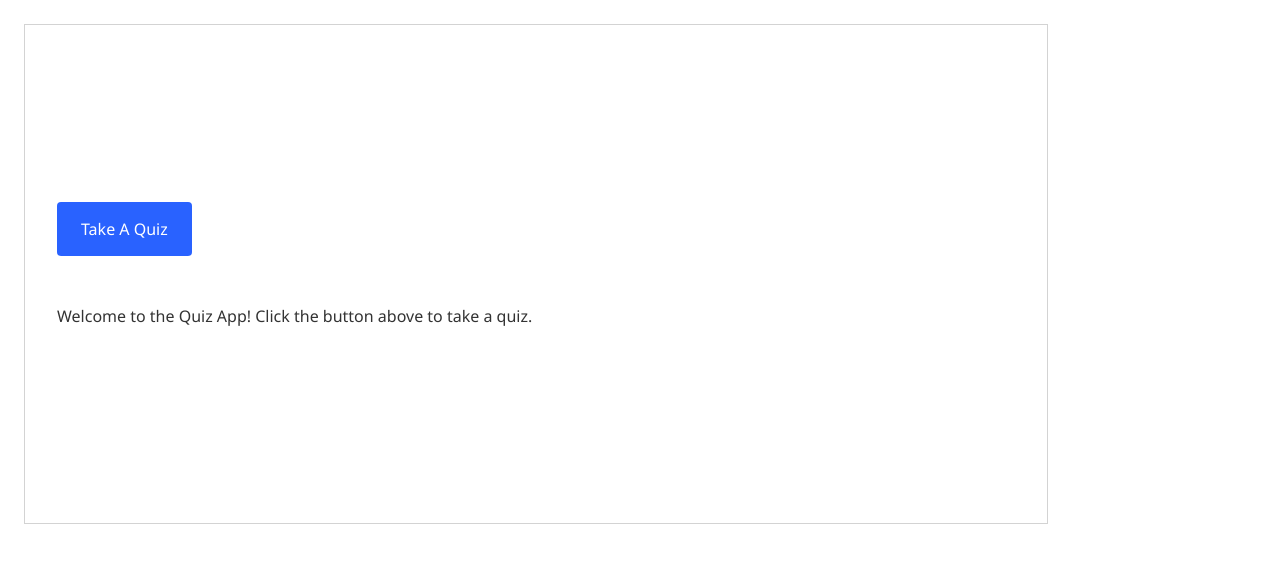
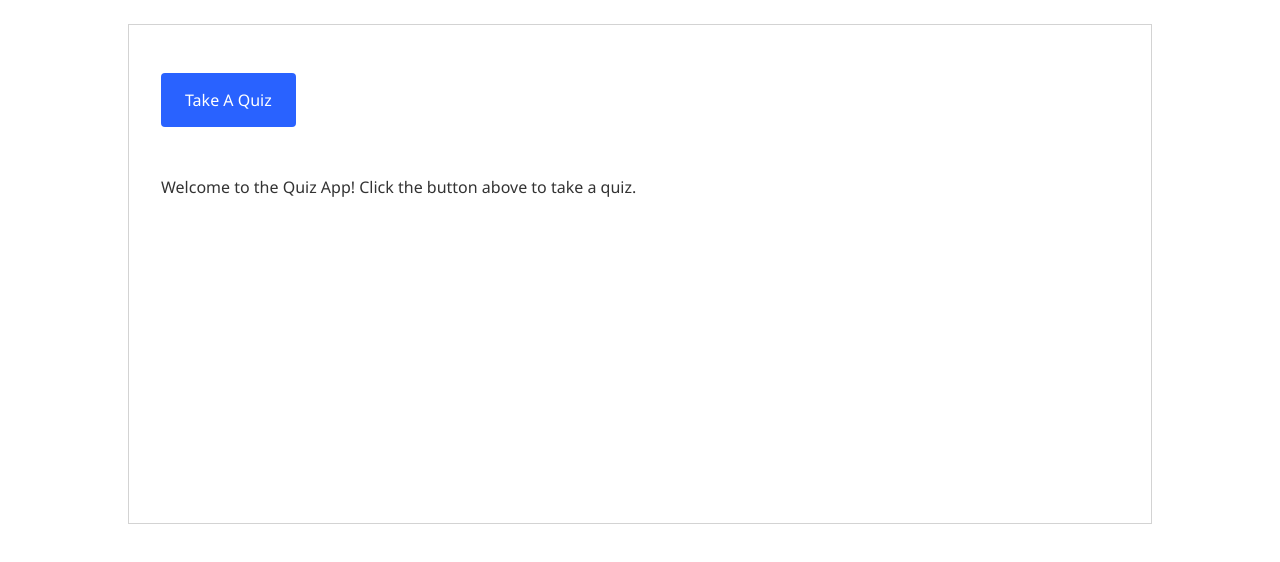
Before and after one commit to Kimbohlovette/trivia-app, a Next.js app in the folder frontend/: page / in a window 1280 px wide. Shown: the top 562 px of the page. Built offline with nearby package versions, Linux system fonts and the light colour scheme.

Commit message:
centered app container

```diff
--- a/frontend/src/styles/home_styles.module.css
+++ b/frontend/src/styles/home_styles.module.css
@@ -1,22 +1,18 @@
 
 
 .app_container{
-    display: flex;
-    justify-content: center;
-    align-items: center;
-    width: 100%;
     min-height: 500px;
     max-width: 1024px;
     border: 1px solid lightgray;
     height: 100%;
     padding-block: 32px;
     padding-inline: 32px;
+    margin-inline: auto;
 }
 
 .home{
-    display: flex;
-    justify-content: center;
-    align-items: center;
-    height: 100vh;
+    display: grid;
+    place-self: center;
+    height: 100%;
     width: 100%;
 }
```
Also changed, not shown: 1 other file (tests, documents, lock files or other folders).
